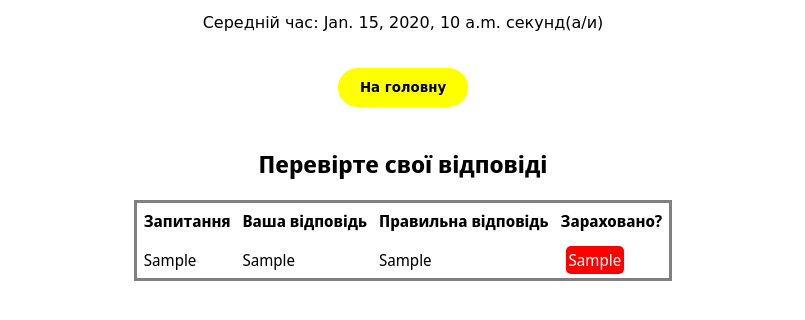
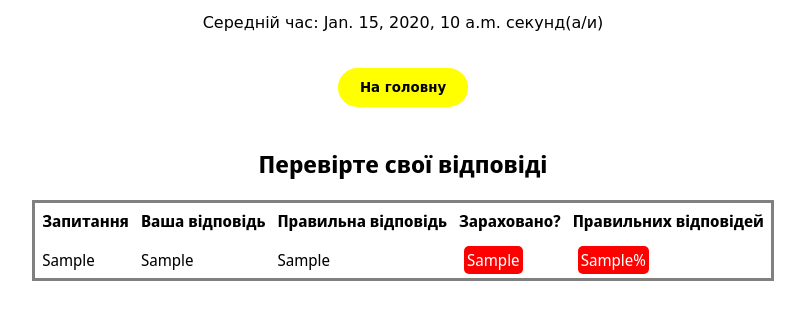
Before and after one commit to sanyaswee/SuperQuizzes-django-edition, a Django app: template templates/home/result.html in a window 1280 px wide. Shown: the part 213-533 px from the top of the page, without its empty margins (237-1042 px from the left). Run offline with Django 4.2, Linux system fonts and the light colour scheme; the template is opened without the code that fills it: most values are stand-ins (such as "Sample title", 1, 10 or a date in 2020).

Commit message:
Bug with result

```diff
--- a/templates/home/result.html
+++ b/templates/home/result.html
@@ -39,6 +39,7 @@
                 <th>Ваша відповідь</th>
                 <th>Правильна відповідь</th>
                 <th>Зараховано?</th>
+                <th>Правильних відповідей</th>
             </tr>
             {% for answer in answers %}
                 <tr>
@@ -50,6 +51,13 @@
                     {% else %}
                         <td><span class="color-box red-box">{{ answer.3 }}</span></td>
                     {% endif %}
+                    {% if answer.4 <= 40 %}
+                        <td><span class="color-box red-box">{{ answer.4 }}%</span></td>
+                    {% elif answer.4 <= 65 %}
+                        <td><span class="color-box red-box">{{ answer.4 }}%</span></td>
+                    {% else %}
+                        <td><span class="color-box red-box">{{ answer.4 }}%</span></td>
+                    {% endif %}
                 </tr>
             {% endfor %}
         </table>
```
Also changed, not shown: home/tools.py (+8 -0 lines), db.sqlite3.
